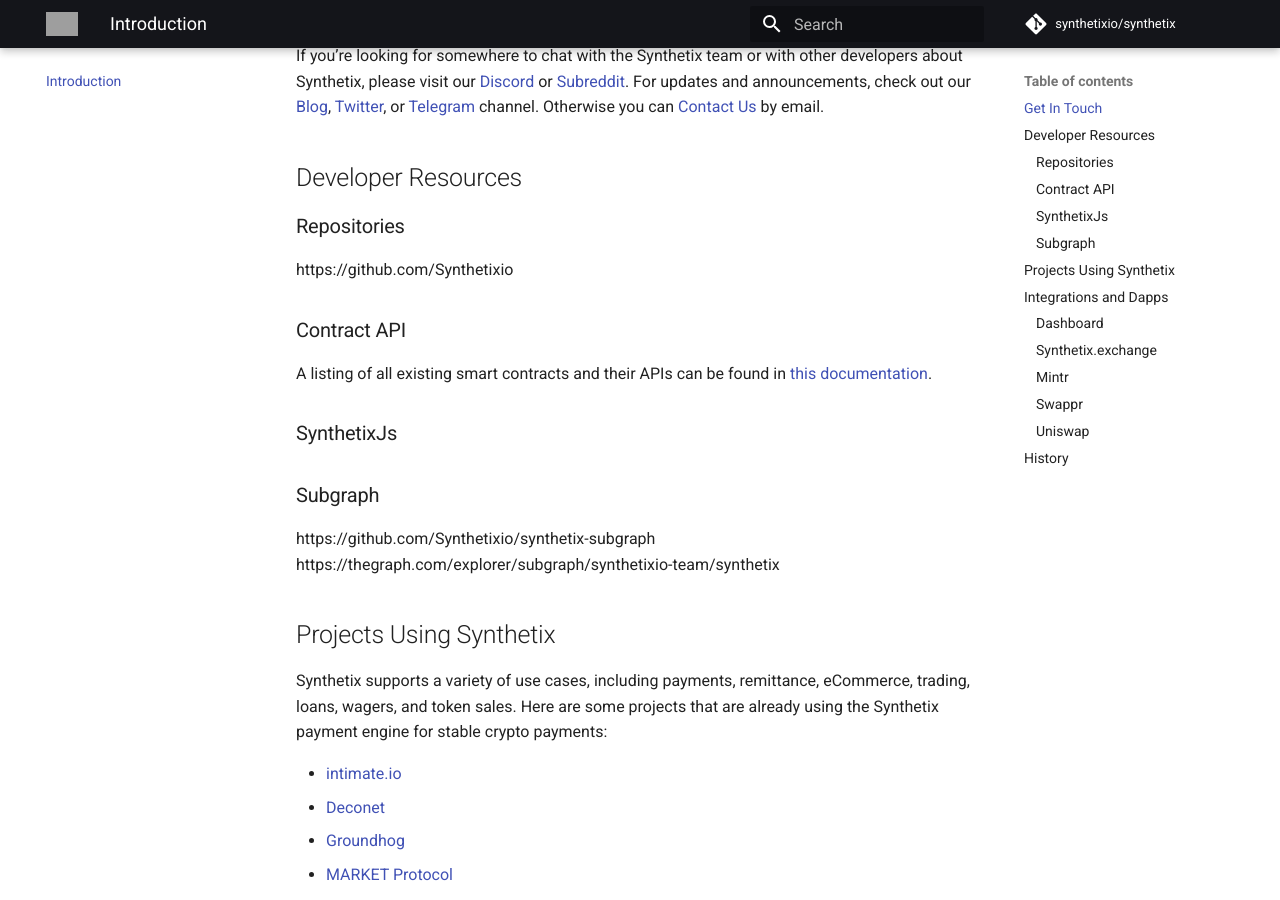
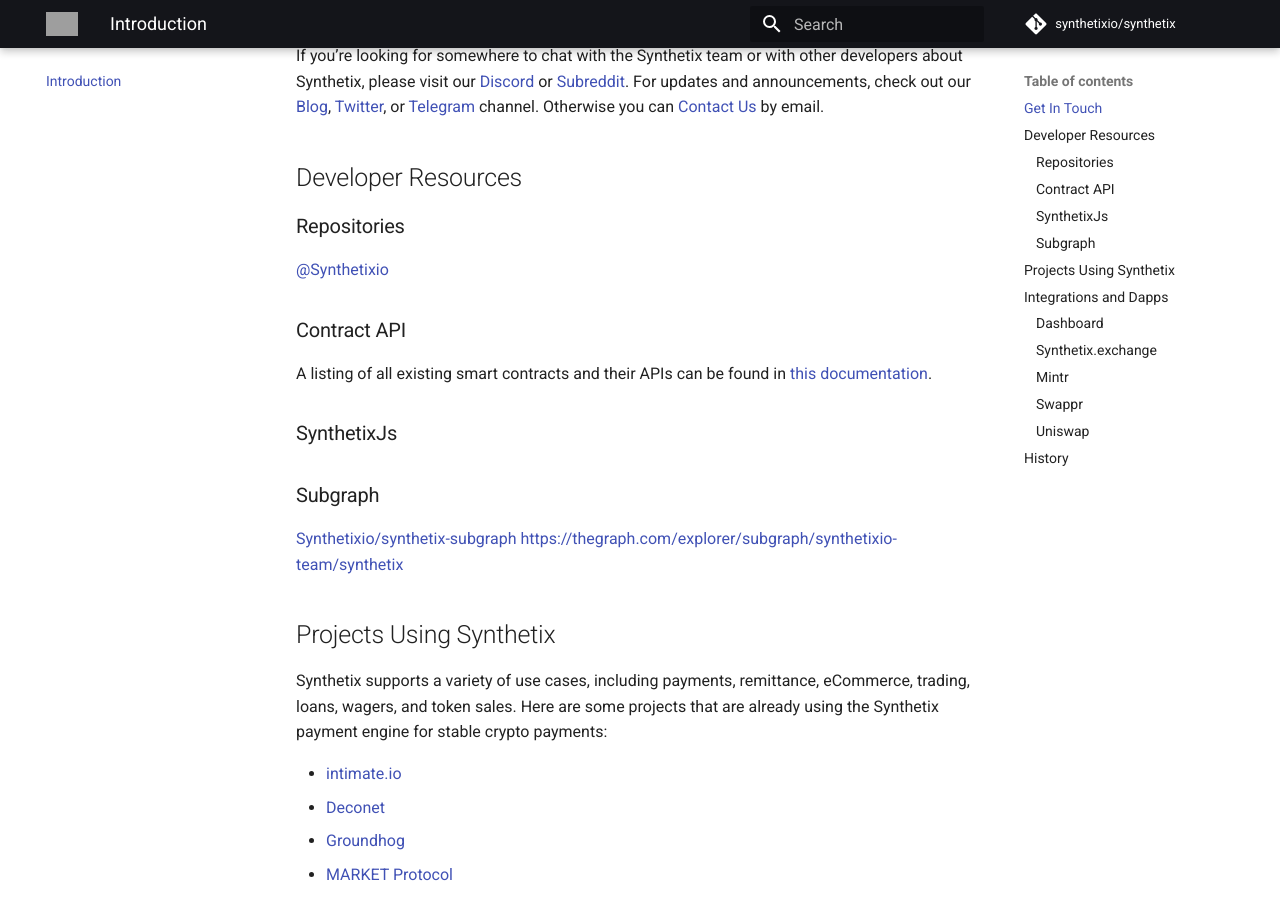
Before and after one commit to Synthetixio/synthetix, an MkDocs documentation site: the page built from docs/index.md, in a window 1280 px wide and 900 px high, scrolled down 573 px. Built offline with MkDocs 1.6.1 and Material for MkDocs 9.7.7, drawn with Linux system fonts in a browser that asks for light colours; comment, search, counter and statistics services are not loaded; some of the changed lines change nothing that is shown; grey boxes are pictures that could not be loaded.

Commit message:
Magic link support.

```diff
--- a/mkdocs.yml
+++ b/mkdocs.yml
@@ -59,5 +59,13 @@
   - pymdownx.escapeall # Backslashes escape everything.
   - pymdownx.caret # Superscripts and insert text.
   - pymdownx.tilde # Strikethrough and underlines.
+  - pymdownx.magiclink: # Better links and github references.
+      provider: 'github'
+      repo_url_shortener: true
+      repo_url_shorthand: true
+      social_url_shorthand: true
+      user: 'synthetixio'
+      repo: 'synthetix'
+
 extra_javascript:
   - 'https://cdnjs.cloudflare.com/ajax/libs/mathjax/2.7.0/MathJax.js?config=TeX-MML-AM_CHTML'
```
